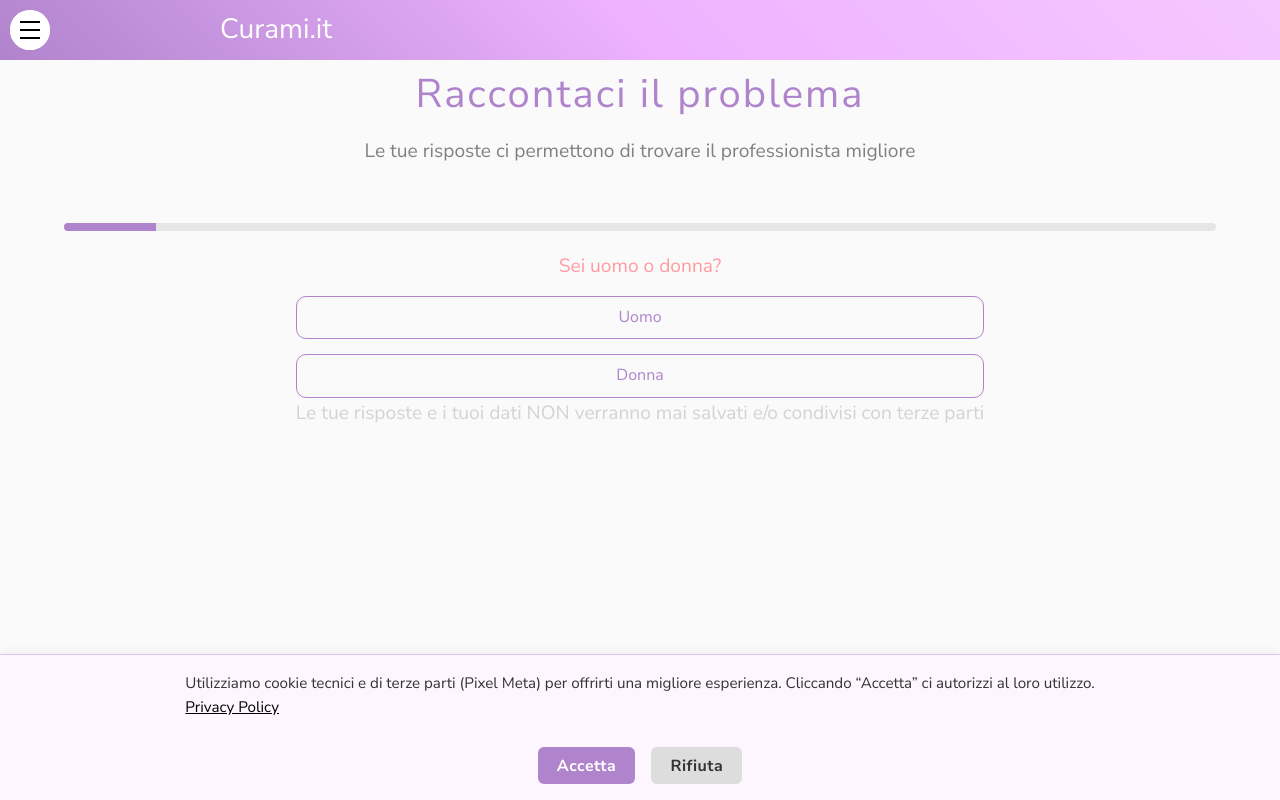
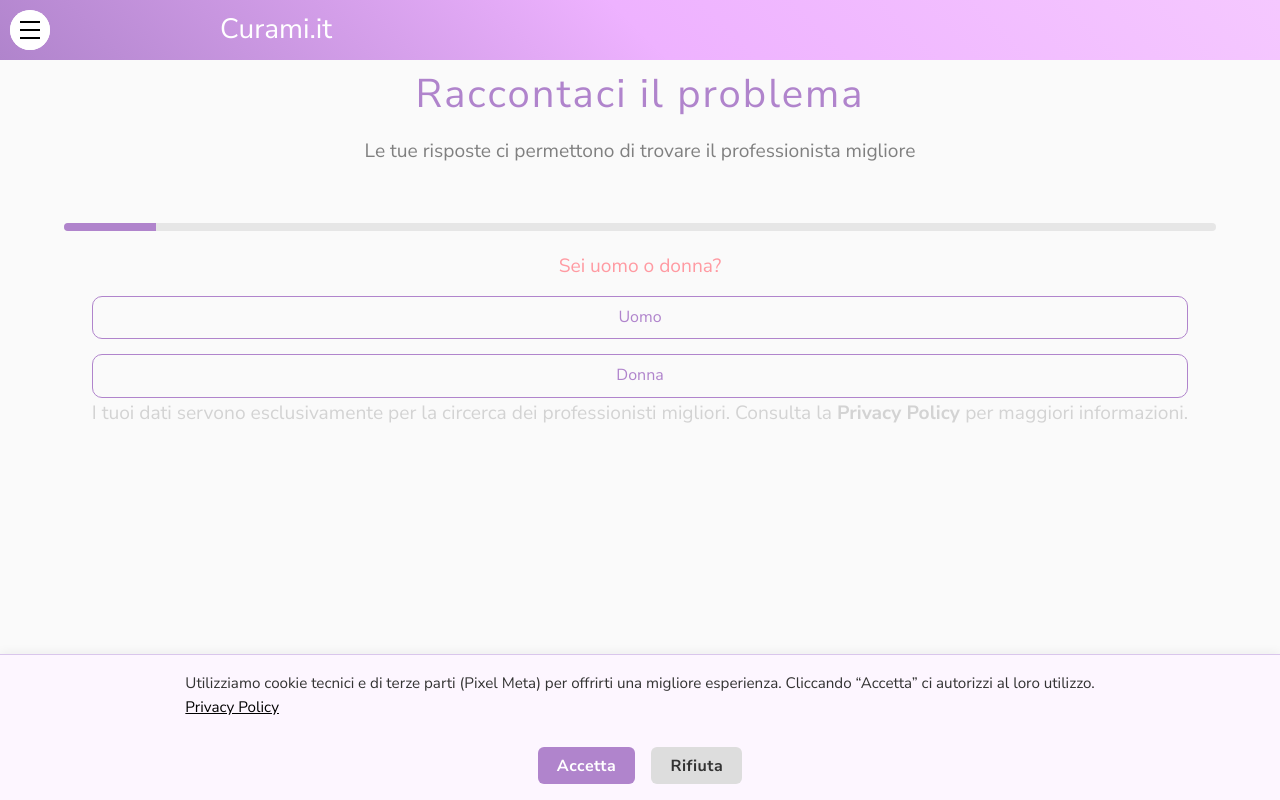
Before and after one commit to FernandoSalicandro/curami-frontend, a React (Vite) app: page /questionario in a window 1280 px wide. Shown: the top 800 px of the page. Built offline with nearby package versions, Linux system fonts and the light colour scheme.

Commit message:
modificati componenti e fbbanner

```diff
--- a/src/Components/FBBANNER/Fbbanner.jsx
+++ b/src/Components/FBBANNER/Fbbanner.jsx
@@ -3,7 +3,7 @@ import './Fbbanner.css'
 const Fbbanner = () => {
     return (
         <div className='fb-banner'>
-            <a href="/privacypolicy">Privacy Policy </a>
+
             <p>
                 This site is not a part of the Facebook website or Facebook Inc. Additionally, This site is NOT endorsed by Facebook in any way. FACEBOOK is a trademark of FACEBOOK, Inc.</p>
         </div>
--- a/src/Components/Questionario/Checklist/Checklist.jsx
+++ b/src/Components/Questionario/Checklist/Checklist.jsx
@@ -79,7 +79,9 @@ const Checklist = ({ name, question, options, defaultValue = [], onSubmit, onBac
       </div>
 
       <p className="text-center">
-        Le tue risposte e i tuoi dati NON verranno mai salvati e/o condivisi con terze parti
+        I tuoi dati servono esclusivamente per la circerca dei professionisti migliori. Consulta la <strong> <a className='text-grey' href="/privacypolicy">Privacy Policy </a> </strong>
+
+        per maggiori informazioni.
       </p>
     </motion.div>
   );
--- a/src/Components/Questionario/ContactForm/ContactForm.jsx
+++ b/src/Components/Questionario/ContactForm/ContactForm.jsx
@@ -158,7 +158,11 @@ const ContactForm = ({ name = 'contatti', question = 'come possiamo contattarti
         </div>
       </form>
 
-      <p>Le tue risposte e i tuoi dati NON verranno mai salvati e/o condivisi con terze parti</p>
+        <p className="text-center">
+        I tuoi dati servono esclusivamente per la circerca dei professionisti migliori. Consulta la <strong> <a className='text-grey' href="/privacypolicy">Privacy Policy </a> </strong>
+
+        per maggiori informazioni.
+      </p>
     </motion.div>
   );
 };
--- a/src/Components/Questionario/Multichoice/Multichoice.jsx
+++ b/src/Components/Questionario/Multichoice/Multichoice.jsx
@@ -119,7 +119,11 @@ const Multichoice = ({ name, question, options, handleChange, currentIndex, setC
         </div>
       )}
 
-      <p className='text-center'>Le tue risposte e i tuoi dati NON verranno mai salvati e/o condivisi con terze parti</p>
+        <p className="text-center">
+        I tuoi dati servono esclusivamente per la circerca dei professionisti migliori. Consulta la <strong> <a className='text-grey' href="/privacypolicy">Privacy Policy </a> </strong>
+
+        per maggiori informazioni.
+      </p>
     </motion.div>
   );
 };
--- a/src/Components/Questionario/TextChoice/TextChoice.jsx
+++ b/src/Components/Questionario/TextChoice/TextChoice.jsx
@@ -81,8 +81,10 @@ const FreeText = ({ name, question, onSubmit, onSkip }) => {
         )}
       </div>
 
-      <p className="text-center">
-        Le tue risposte e i tuoi dati NON verranno mai salvati e/o condivisi con terze parti
+       <p className="text-center">
+        I tuoi dati servono esclusivamente per la circerca dei professionisti migliori. Consulta la <strong> <a className='text-grey' href="/privacypolicy">Privacy Policy </a> </strong>
+
+        per maggiori informazioni.
       </p>
     </motion.div>
   );
--- a/src/Pages/ThanksPage/ThanksPage.jsx
+++ b/src/Pages/ThanksPage/ThanksPage.jsx
@@ -21,8 +21,9 @@ const ThanksPage = () => {
         <div className="thanks-wrapper">
             <h1>Grazie per la tua fiducia</h1>
             <div className="text-wrapper">
-                <h2>Ti abbiamo inviato una mail di conferma</h2>
-            <p>Ti ricontatteremo per la prima visita il prima possibile e in accordo con i tuoi giorni e orari preferiti</p>
+                <h2>A breve riceverai una e-mail di conferma</h2>
+            <p className='my-0'>Ti ricontatteremo per la prima visita il prima possibile e in accordo con i tuoi giorni e orari preferiti</p>
+            <p>Se non vedi la mail controlla nello spam!</p>
             </div>
 
             <a href="/">Torna alla Home</a>
```
